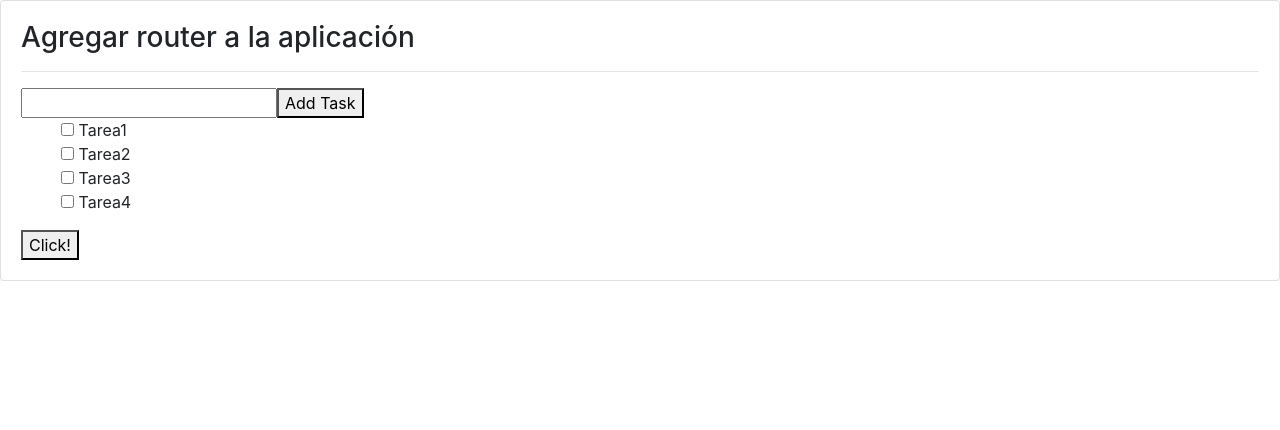
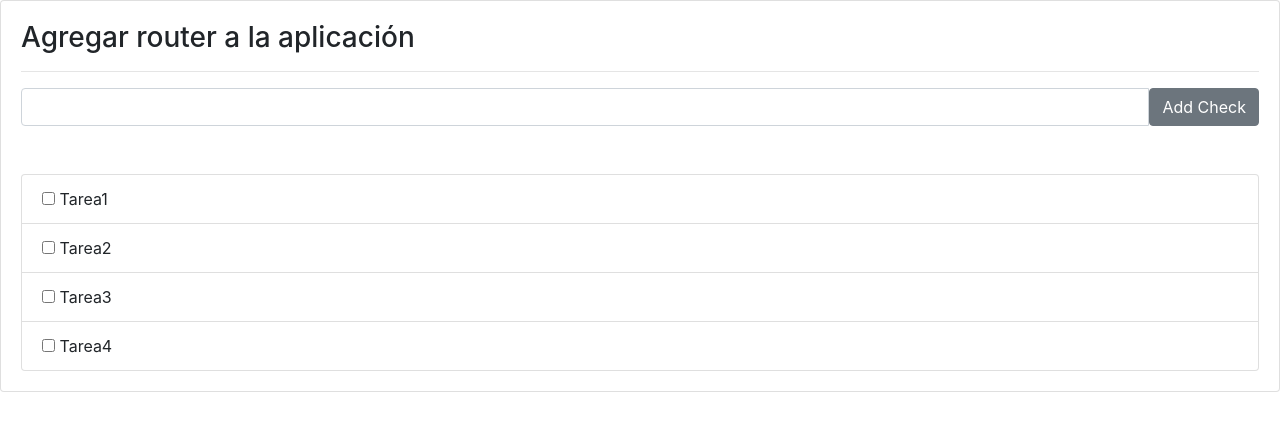
Before and after one commit to Ernjivi/angular-01, an Angular app: page / in a window 1280 px wide. Shown: the top 430 px of the page. Built offline with nearby package versions, Linux system fonts and the light colour scheme.

Commit message:
Added styles to checklist

```diff
--- a/src/app/core/common/cheklist/cheklist.component.html
+++ b/src/app/core/common/cheklist/cheklist.component.html
@@ -1,15 +1,22 @@
-<div>
-  <input (keyup.enter)="addTask(checkText)" type="text" #checkText required>
-  <button (click)="addTask(checkText)">Add Task</button>
+<div class="row justify-content-center">
+  <div class="col-12">
+      <div class="input-group">
+        <input class="form-control" (keyup.enter)="addTask(checkText)" type="text" #checkText required>
+        <span class="input-group-btn">
+          <button class="btn btn-secondary" (click)="addTask(checkText)">Add Check</button>
+        </span>
       </div>
-<div>
-  <ul>
-    <app-check *ngFor="let check of checkList">
+  </div>
+</div>
+<div class="row mt-5">
+  <div class="col">
+      <ul class="list-group">
+          <app-check *ngFor="let check of checkList" class="list-group-item">
             <input type="checkbox" [(ngModel)]="check.status">
             <span class="check-text" [ngClass]="{done: check.status}">
               {{ check.text }}
             </span>
           </app-check>
         </ul>
-  <button (click)="foo()">Click!</button>
   </div>
+</div>
--- a/src/app/core/common/cheklist/cheklist.component.scss
+++ b/src/app/core/common/cheklist/cheklist.component.scss
@@ -1,3 +1,8 @@
+app-check{
+    display: list-item;
+    list-style: none;
+}
+
 
 .check-text.done{
     text-decoration: line-through;
```
Lines whose indentation alone changed are shown as unchanged.
